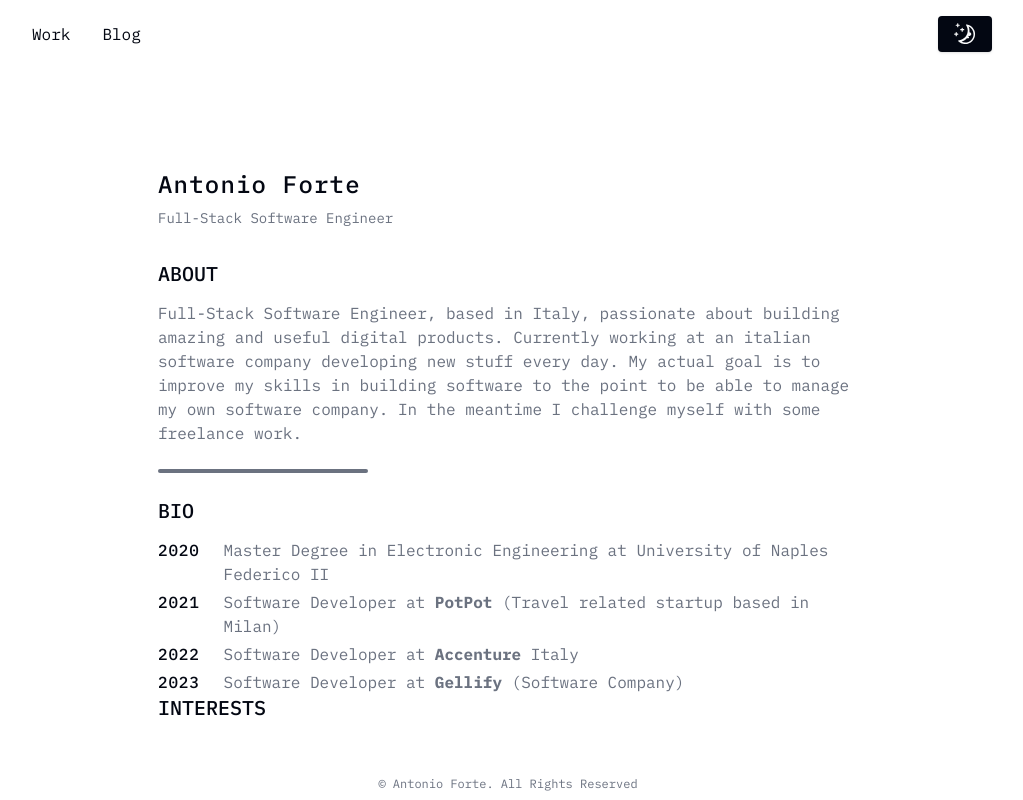
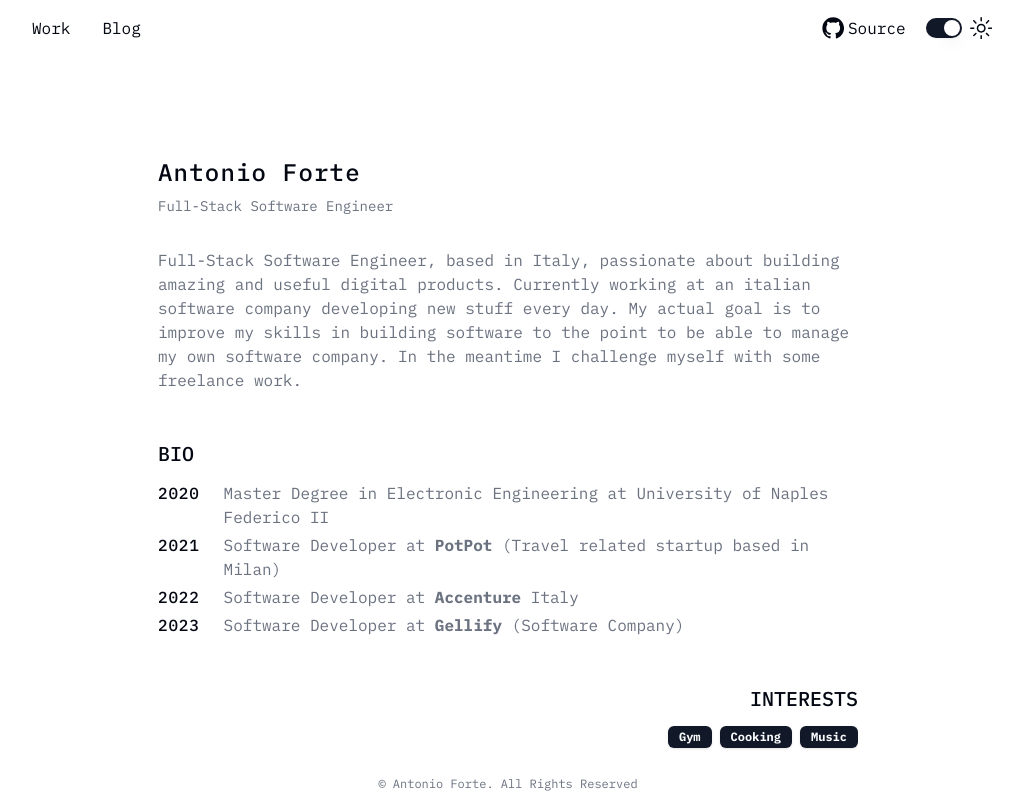
Before and after one commit to nytocode/personal-page, a Next.js app: page / in a window 1280 px wide. Both pictures are taken after a click on the switch 1096 px from the left and 34 px from the top of the page. Shown: the whole page, without its empty margins (132-1155 px from the left). Built offline with nearby package versions, Linux system fonts and the light colour scheme.

Commit message:
simple home page

```diff
--- a/app/page.tsx
+++ b/app/page.tsx
@@ -1,3 +1,6 @@
+import { Badge } from "@/components/ui/badge";
+import { GitHubLogoIcon, InstagramLogoIcon } from "@radix-ui/react-icons";
+
 export default function Home() {
   return (
     <div className="flex-1 overflow-y-scroll flex flex-col w-[700px] mx-auto pt-[100px]">
@@ -10,7 +13,6 @@
         </h3>
       </div>
       <div className="mt-[2rem]">
-        <h2 className="mb-[0.8rem] text-xl font-medium">ABOUT</h2>
         <p className="text-muted-foreground">
           Full-Stack Software Engineer, based in Italy, passionate about
           building amazing and useful digital products. Currently working at an
@@ -22,7 +24,9 @@
       </div>
       <span className="w-[30%] h-1 my-[1.5rem] rounded-full bg-muted-foreground"></span>
       <div>
-        <h2 className="text-xl font-medium mb-[0.8rem]">BIO</h2>
+        <div className="mb-[0.8rem]">
+          <h2 className="text-xl font-medium">BIO</h2>
+        </div>
         <ul className="flex flex-col gap-1">
           <li className="flex items-start gap-2">
             <h4 className="font-medium tracking-wider mr-[1rem]">2020</h4>
@@ -52,8 +56,32 @@
           </li>
         </ul>
       </div>
+      <span className="w-[30%] h-1 ml-auto my-[1.5rem] rounded-full bg-muted-foreground"></span>
       <div>
-        <h2 className="text-xl font-medium mb-[0.8rem]">INTERESTS</h2>
+        <div className="mb-[0.8rem]">
+          <h2 className="text-xl font-medium w-fit ml-auto">INTERESTS</h2>
+        </div>
+        <div className="flex justify-end gap-2">
+          <Badge>Gym</Badge>
+          <Badge>Cooking</Badge>
+          <Badge>Music</Badge>
+        </div>
+      </div>
+      <span className="w-[30%] h-1 my-[1.5rem] rounded-full bg-muted-foreground"></span>
+      <div>
+        <div className="mb-[0.8rem]">
+          <h2 className="text-xl font-medium">CONTACTS</h2>
+        </div>
+        <ul>
+          <li className="flex items-center gap-2">
+            <GitHubLogoIcon />
+            <span>nytocode</span>
+          </li>
+          <li className="flex items-center gap-2">
+            <InstagramLogoIcon />
+            <span>anto4te</span>
+          </li>
+        </ul>
       </div>
     </div>
   );
--- a/components/navbar.tsx
+++ b/components/navbar.tsx
@@ -1,5 +1,6 @@
 import Link from "next/link";
 import ThemeToggle from "./theme-toggle";
+import { GitHubLogoIcon } from "@radix-ui/react-icons";
 
 const Navbar = () => {
   return (
@@ -24,7 +25,15 @@
           </li>
         </ul>
       </nav>
-      <div className="ml-auto">
+      <div className="ml-auto flex items-center gap-5">
+        <a
+          href="https://github.com/nytocode/personal-webapp"
+          target="_blank"
+          className="flex items-center gap-1 cursor-pointer"
+        >
+          <GitHubLogoIcon className="h-[1.4rem] w-[1.4rem]" />
+          <span className="">Source</span>
+        </a>
         <ThemeToggle />
       </div>
     </header>
--- a/components/theme-toggle.tsx
+++ b/components/theme-toggle.tsx
@@ -5,6 +5,7 @@
 import { cn } from "@/lib/utils";
 import { useTheme } from "next-themes";
 import { useCallback } from "react";
+import { Switch } from "./ui/switch";
 
 const ThemeToggle = () => {
   const { setTheme, theme } = useTheme();
@@ -18,23 +19,19 @@
   }, [theme]);
 
   return (
-    <Button
-      className={cn(
-        "bg-foreground rounded-sm hover:bg-foreground/80 transition-all dark:bg-primary dark:hover:bg-primary/80",
-      )}
-      onClick={onToggleTheme}
-    >
+    <div className="flex items-center gap-2">
+      <Switch onCheckedChange={onToggleTheme} checked={theme === "light"} />
+      <MoonIcon
+        className={cn(
+          "h-[1.4rem] w-[1.4rem] hidden scale-0 transition-all  dark:scale-100 dark:inline",
+        )}
+      />
       <SunIcon
         className={cn(
-          "h-[1.4rem] w-[1.4rem] scale-0 transition-all dark:scale-100",
+          "h-[1.4rem] w-[1.4rem] scale-100 transition-all dark:scale-0 dark:hidden",
         )}
       />
-      <MoonIcon
-        className={cn(
-          "h-[1.4rem] w-[1.4rem] absolute scale-100 transition-all  dark:scale-0",
-        )}
-      />
-    </Button>
+    </div>
   );
 };
 
--- /dev/null
+++ b/components/ui/badge.tsx
@@ -0,0 +1,36 @@
+import * as React from "react"
+import { cva, type VariantProps } from "class-variance-authority"
+
+import { cn } from "@/lib/utils"
+
+const badgeVariants = cva(
+  "inline-flex items-center rounded-md border px-2.5 py-0.5 text-xs font-semibold transition-colors focus:outline-none focus:ring-2 focus:ring-ring focus:ring-offset-2",
+  {
+    variants: {
+      variant: {
+        default:
+          "border-transparent bg-primary text-primary-foreground shadow hover:bg-primary/80",
+        secondary:
+          "border-transparent bg-secondary text-secondary-foreground hover:bg-secondary/80",
+        destructive:
+          "border-transparent bg-destructive text-destructive-foreground shadow hover:bg-destructive/80",
+        outline: "text-foreground",
+      },
+    },
+    defaultVariants: {
+      variant: "default",
+    },
+  }
+)
+
+export interface BadgeProps
+  extends React.HTMLAttributes<HTMLDivElement>,
+    VariantProps<typeof badgeVariants> {}
+
+function Badge({ className, variant, ...props }: BadgeProps) {
+  return (
+    <div className={cn(badgeVariants({ variant }), className)} {...props} />
+  )
+}
+
+export { Badge, badgeVariants }
--- /dev/null
+++ b/components/ui/switch.tsx
@@ -0,0 +1,29 @@
+"use client"
+
+import * as React from "react"
+import * as SwitchPrimitives from "@radix-ui/react-switch"
+
+import { cn } from "@/lib/utils"
+
+const Switch = React.forwardRef<
+  React.ElementRef<typeof SwitchPrimitives.Root>,
+  React.ComponentPropsWithoutRef<typeof SwitchPrimitives.Root>
+>(({ className, ...props }, ref) => (
+  <SwitchPrimitives.Root
+    className={cn(
+      "peer inline-flex h-[20px] w-[36px] shrink-0 cursor-pointer items-center rounded-full border-2 border-transparent shadow-sm transition-colors focus-visible:outline-none focus-visible:ring-2 focus-visible:ring-ring focus-visible:ring-offset-2 focus-visible:ring-offset-background disabled:cursor-not-allowed disabled:opacity-50 data-[state=checked]:bg-primary data-[state=unchecked]:bg-input",
+      className
+    )}
+    {...props}
+    ref={ref}
+  >
+    <SwitchPrimitives.Thumb
+      className={cn(
+        "pointer-events-none block h-4 w-4 rounded-full bg-background shadow-lg ring-0 transition-transform data-[state=checked]:translate-x-4 data-[state=unchecked]:translate-x-0"
+      )}
+    />
+  </SwitchPrimitives.Root>
+))
+Switch.displayName = SwitchPrimitives.Root.displayName
+
+export { Switch }
--- a/package.json
+++ b/package.json
@@ -12,6 +12,7 @@
     "@radix-ui/react-avatar": "^1.0.4",
     "@radix-ui/react-icons": "^1.3.0",
     "@radix-ui/react-slot": "^1.0.2",
+    "@radix-ui/react-switch": "^1.0.3",
     "class-variance-authority": "^0.7.0",
     "clsx": "^2.0.0",
     "next": "latest",
```
Also changed, not shown: 1 other file (tests, documents, lock files or other folders).
